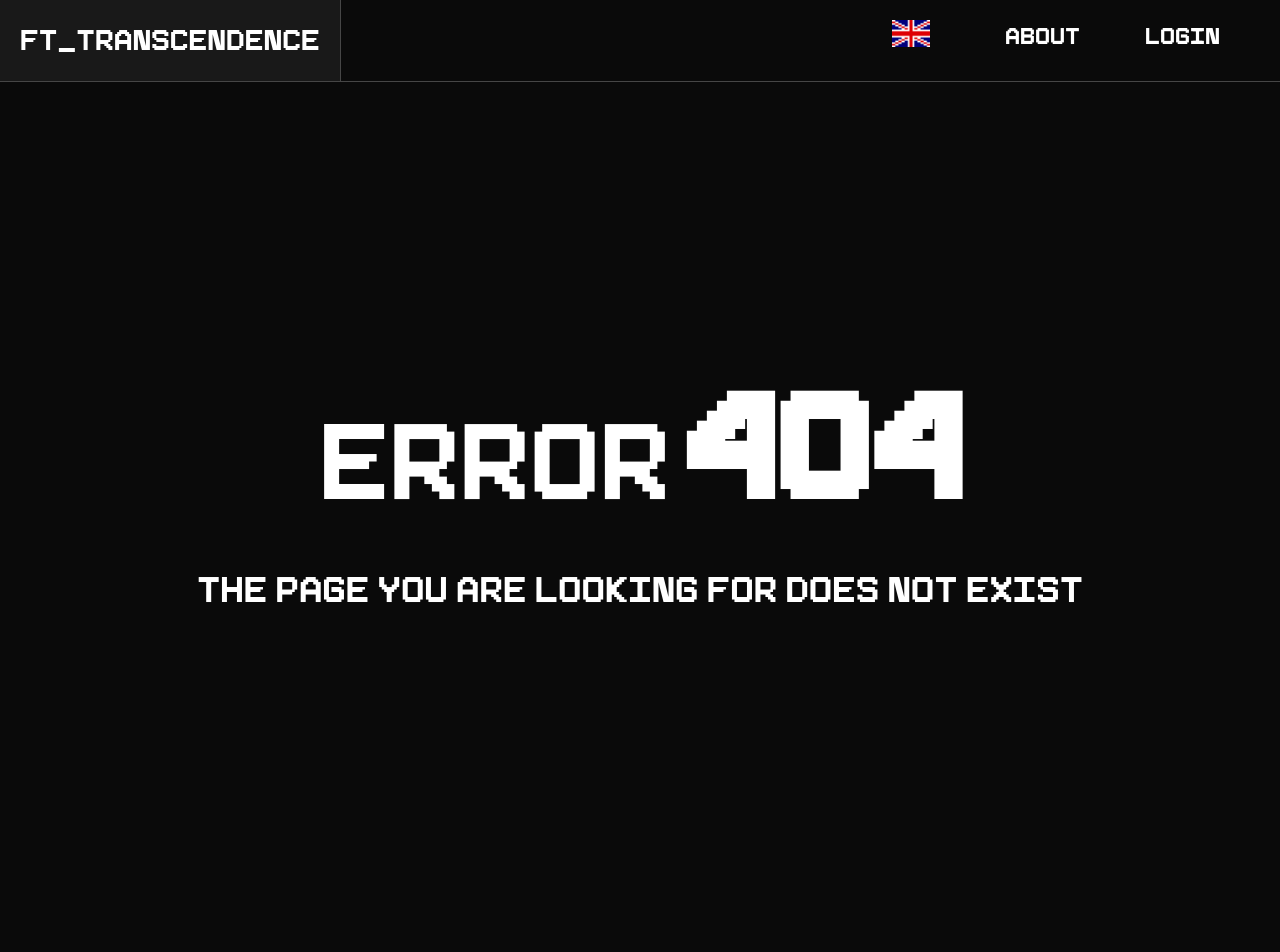
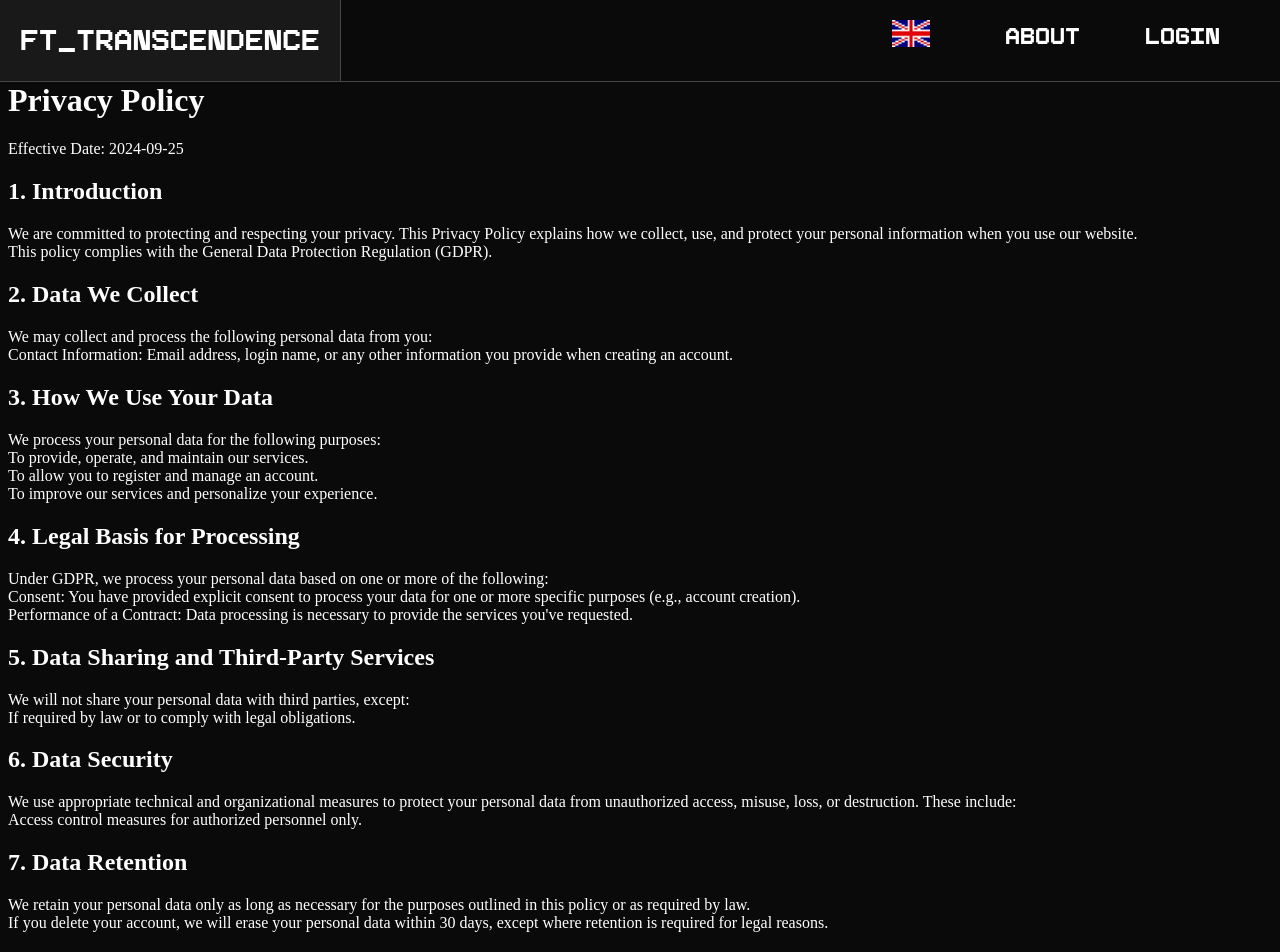
Before and after one commit to uness7/ft_transcendence, a Vue app in the folder frontend/: page /privacy in a window 1280 px wide. Before the commit this address had no page. Shown: the top 952 px of the page. Before the commit the page ends 800 px from the top, so only its background shows below. Built offline with nearby package versions, Linux system fonts and the light colour scheme.

Commit message:
feat: privacy policy view and checkbox

```diff
--- a/frontend/src/router/index.js
+++ b/frontend/src/router/index.js
@@ -15,6 +15,7 @@ import CreateTournament from '../views/CreateTournament.vue'
 import ListTournaments from '../views/ListTournaments.vue'
 import TournamentDetails from '../views/TournamentDetails.vue'
 import AiView from '../views/AiView.vue'
+import PrivacyPolicyView from "../views/PrivacyPolicyView.vue";
 
 const routes = [
     {
@@ -132,6 +133,14 @@ const routes = [
         },
     },
     {
+        path: "/privacy",
+        name: "privacy-policy",
+        component: PrivacyPolicyView,
+        meta: {
+            requiresAuth: false,
+        },
+    },
+    {
         path: "/:pathMatch(.*)*",
         name: "NotFound",
         component: NotFound,
--- /dev/null
+++ b/frontend/src/views/PrivacyPolicyView.vue
@@ -0,0 +1,122 @@
+<template>
+	<div class="content">
+		<h1>Privacy Policy</h1>
+		<p>Effective Date: 2024-09-25</p>
+
+		<h2>1. Introduction</h2>
+		<p>
+			We are committed to protecting and respecting your privacy. This
+			Privacy Policy explains how we collect, use, and protect your
+			personal information when you use our website.<br>
+			This policy complies with the General Data Protection Regulation (GDPR).
+		</p>
+
+		<h2>2. Data We Collect</h2>
+		<p>
+			We may collect and process the following personal data from you:<br>
+			Contact Information: Email address, login name, or any other information you provide when creating an account.
+		</p>
+
+		<h2>3. How We Use Your Data</h2>
+		<p>
+			We process your personal data for the following purposes:<br>
+			To provide, operate, and maintain our services.<br>
+			To allow you to register and manage an account.<br>
+			To improve our services and personalize your experience.
+		</p>
+
+		<h2>4. Legal Basis for Processing</h2>
+		<p>
+			Under GDPR, we process your personal data based on one or more of the following:<br>
+			Consent: You have provided explicit consent to process your data for one or more specific purposes (e.g., account creation).<br>
+			Performance of a Contract: Data processing is necessary to provide the services you've requested.<br>
+		</p>
+
+		<h2>5. Data Sharing and Third-Party Services</h2>
+		<p>
+			We will not share your personal data with third parties, except:<br>
+			If required by law or to comply with legal obligations.<br>
+		</p>
+
+		<h2>6. Data Security</h2>
+		<p>
+			We use appropriate technical and organizational measures to protect your personal data from unauthorized access, misuse, loss, or destruction. These include:<br>
+			Access control measures for authorized personnel only.
+		</p>
+
+		<h2>7. Data Retention</h2>
+		<p>
+			We retain your personal data only as long as necessary for the purposes outlined in this policy or as required by law.<br>
+			If you delete your account, we will erase your personal data within 30 days, except where retention is required for legal reasons.
+		</p>
+
+		<h2>8. Your Data Protection Rights</h2>
+		<p>
+			Under GDPR, you have the following rights:<br>
+			Right to Access: You can request a copy of the personal data we hold about you.<br>
+			Right to Rectification: You can request corrections to inaccurate or incomplete data.<br>
+			Right to Erasure: You can request the deletion of your personal data.<br>
+			Right to Data Portability: You can request that we provide your data in a machine-readable format.<br>
+			Right to Restrict Processing: You can request limitations on how your data is processed.<br>
+			Right to Object: You can object to the processing of your data under certain circumstances.<br>
+			Right to Withdraw Consent: If processing is based on consent, you can withdraw it at any time.<br>
+			To exercise any of these rights, contact us at:<br>
+			liguyon@student.42lehavre.fr<br>
+			jnorget@student.42lehavre.fr<br>
+			okazdar@student.42lehavre.fr<br>
+			ssasdat@student.42lehavre.fr<br>
+			yzioual@student.42lehavre.fr
+		</p>
+
+		<h2>9. Cookies and Tracking Technologies</h2>
+		<p>
+			We don't use cookies.
+		</p>
+
+		<h2>10. Children’s Privacy</h2>
+		<p>
+			Our services are not intended for users under the age of 13. We do not knowingly collect personal information from children. If you believe we have inadvertently collected such data, please contact us, and we will delete it.
+		</p>
+
+		<h2>11. Data Transfers</h2>
+		<p>
+			We do not transfer your personal data outside the European Economic Area (EEA).
+		</p>
+
+		<h2>11. Data Transfers</h2>
+		<p>
+			We do not transfer your personal data outside the European Economic Area (EEA).
+		</p>
+
+		<h2>12. Changes to This Policy</h2>
+		<p>
+			We may update this Privacy Policy from time to time. Any changes will be posted on this page with an updated "Effective Date." We encourage you to review this policy periodically for updates.
+		</p>
+
+		<h2>13. Contact Us</h2>
+		<p>
+			If you have any questions or concerns about this Privacy Policy or how we handle your personal data, please contact us at:<br>
+			liguyon@student.42lehavre.fr<br>
+			jnorget@student.42lehavre.fr<br>
+			okazdar@student.42lehavre.fr<br>
+			ssasdat@student.42lehavre.fr<br>
+			yzioual@student.42lehavre.fr
+		</p>
+	</div>
+</template>
+
+<style scoped>
+h1 {
+	color: white;
+	margin-top: 82px;
+}
+
+h2 {
+	color: white;
+}
+
+p {
+	color:white;
+}
+
+</style>
--- a/frontend/src/views/RegisterView.vue
+++ b/frontend/src/views/RegisterView.vue
@@ -53,6 +53,15 @@
 								required
 								@blur="validateConfirmPassword"
 							/>
+							<input
+								type="checkbox"
+								id="consent"
+								name="consent"
+								required
+							/>
+							<label for="consent">
+								I agree to the <router-link to="privacy">privacy policy</router-link>.
+							</label>
 						</div>
 						<button
 							type="submit"
```
